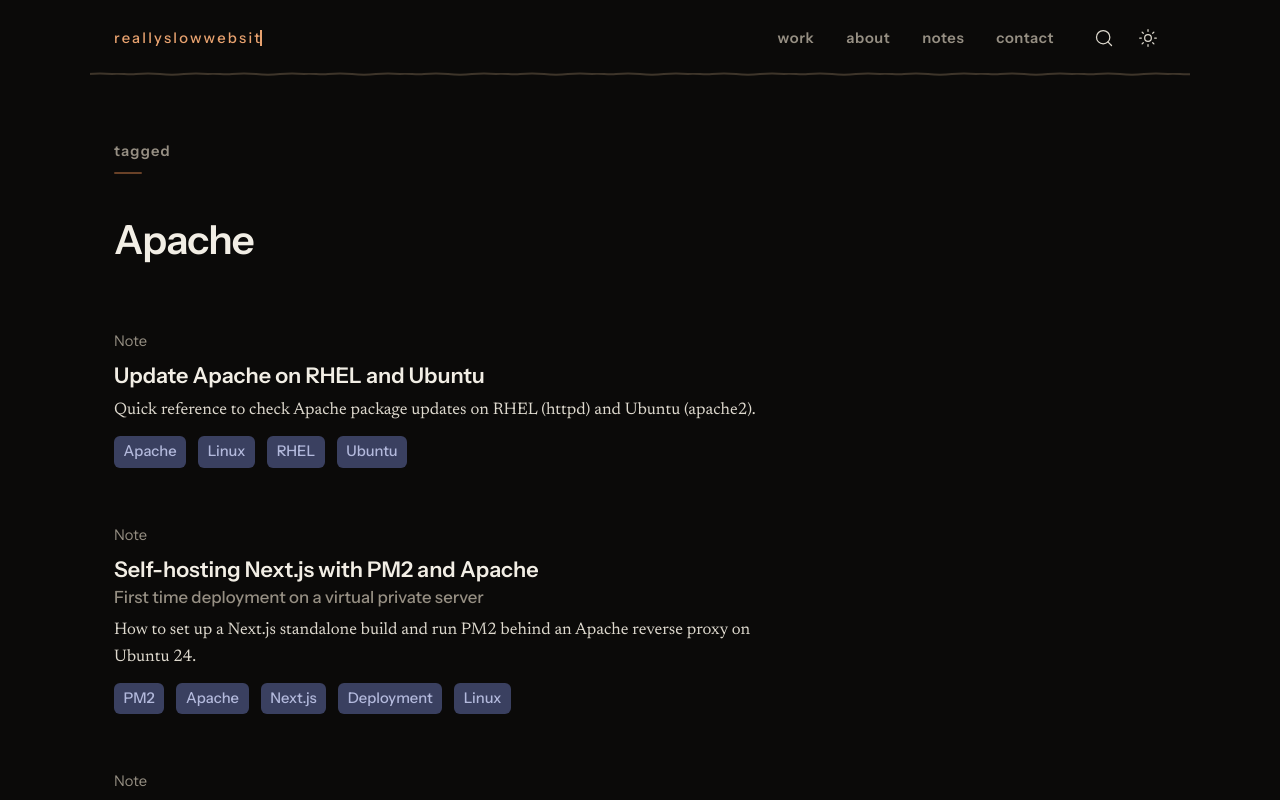
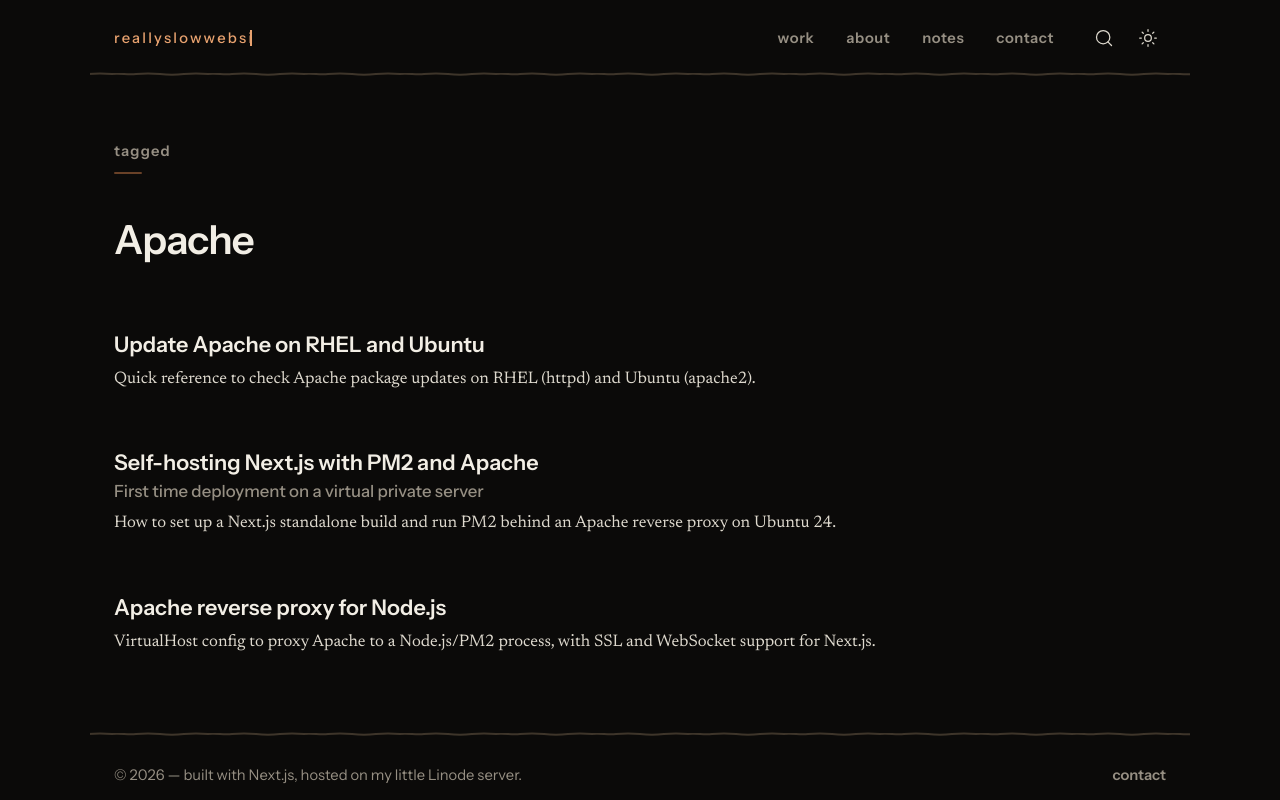
Before and after one commit to aterchin/portfolio, a Next.js app: page /tags/apache in a window 1280 px wide. Shown: the top 800 px of the page. Built offline with nearby package versions, Linux system fonts and the light colour scheme.

Commit message:
misc: refine tags UI and tag page lists
- Restyle Tag and Button toward pill accents
- Refactor tag results to shared ContentList
- Tweak About stack links and content spacing
- Tighten note frontmatter tags
- Shorten home hero greeting

```diff
--- a/src/app/tags/[tag]/page.module.css
+++ b/src/app/tags/[tag]/page.module.css
@@ -11,21 +11,3 @@
 .group {
   margin-bottom: var(--space-12);
 }
-
-.itemMeta {
-  font-family: var(--font-ui);
-  font-size: var(--text-xs);
-  color: var(--color-text-tertiary);
-  margin-bottom: var(--space-2);
-}
-
-.itemSummary {
-  max-width: var(--layout-prose);
-  margin-bottom: var(--space-3);
-}
-
-.itemTags {
-  display: flex;
-  flex-wrap: wrap;
-  gap: var(--space-1);
-}
--- a/src/app/tags/[tag]/page.tsx
+++ b/src/app/tags/[tag]/page.tsx
@@ -1,8 +1,7 @@
-import Link from "next/link";
 import { notFound } from "next/navigation";
 import { PageWrapper } from "@/components/layout/PageWrapper/PageWrapper";
+import { ContentList } from "@/components/ui/ContentList/ContentList";
 import { SectionLabel } from "@/components/ui/SectionLabel/SectionLabel";
-import { Tag } from "@/components/ui/Tag/Tag";
 import {
   getAllNormalizedTags,
   getContentByTag,
@@ -44,84 +43,34 @@ export default async function TagPage({
 
       {projects.length > 0 && (
         <section className={styles.group}>
-          <ul className="list-stack">
-            {projects.map((project) => (
-              <TagResultItem
-                key={project.slug}
-                href={`/work/${project.slug}`}
-                title={project.title}
-                subtitle={project.subtitle}
-                summary={project.summary}
-                tags={project.tags}
-                meta={project.type === "case-study" ? "Case study" : "Showcase"}
-                status={project.status}
-              />
-            ))}
-          </ul>
+          <ContentList
+            items={projects.map((item) => ({
+              href: `/work/${item.slug}`,
+              title: item.title,
+              subtitle: item.subtitle,
+              summary: item.summary,
+              tags: [],
+              typeLabel:
+                item.type === "case-study" ? "Case study" : "Showcase",
+            }))}
+          />
         </section>
       )}
 
       {notes.length > 0 && (
         <section className={styles.group}>
-          <ul className="list-stack">
-            {notes.map((note) => (
-              <TagResultItem
-                key={note.slug}
-                href={`/notes/${note.slug}`}
-                title={note.title}
-                subtitle={note.subtitle}
-                summary={note.summary}
-                tags={note.tags}
-                meta="Note"
-                status={note.status}
-              />
-            ))}
-          </ul>
+          <ContentList
+            items={notes.map((item) => ({
+              href: `/notes/${item.slug}`,
+              title: item.title,
+              subtitle: item.subtitle,
+              summary: item.summary,
+              tags: [],
+              status: item.status,
+            }))}
+          />
         </section>
       )}
     </PageWrapper>
   );
 }
-
-// ─── Tag result list item ──────────────────────────────────────────────────────
-
-interface TagResultItemProps {
-  href: string;
-  title: string;
-  subtitle?: string;
-  summary: string;
-  tags: string[];
-  meta: string;
-  status?: "published" | "draft";
-}
-
-function TagResultItem({
-  href,
-  title,
-  subtitle,
-  summary,
-  tags,
-  meta,
-  status,
-}: TagResultItemProps) {
-  return (
-    <li className="list-item">
-      <div className={styles.itemMeta}>{meta}</div>
-      <Link
-        href={href}
-        className={
-          status === "draft" ? "list-title draft-title" : "list-title"
-        }
-      >
-        {title}
-      </Link>
-      {subtitle && <p className="list-subtitle">{subtitle}</p>}
-      <p className={`list-summary ${styles.itemSummary}`}>{summary}</p>
-      <div className={styles.itemTags}>
-        {tags.map((t) => (
-          <Tag key={t} linked>{t}</Tag>
-        ))}
-      </div>
-    </li>
-  );
-}
--- a/src/components/home/Hero/Hero.tsx
+++ b/src/components/home/Hero/Hero.tsx
@@ -10,7 +10,7 @@ export function Hero() {
   return (
     <section className={styles.hero}>
       <div className={styles.copy}>
-        <h1 className={styles.heading}>Hey there, I&apos;m Adam.</h1>
+        <h1 className={styles.heading}>Hey, I&apos;m Adam.</h1>
         <p className={styles.body}>
           Fifteen years across LAMP stacks and I needed a place to organize it.
         </p>
--- a/src/components/ui/Button/Button.module.css
+++ b/src/components/ui/Button/Button.module.css
@@ -5,8 +5,8 @@
   font-size: var(--text-xs);
   letter-spacing: var(--tracking-wide);
   text-transform: uppercase;
-  padding: var(--space-3) var(--space-5);
-  border-radius: var(--radius-sm);
+  padding: var(--space-2) var(--space-4);
+  border-radius: var(--radius-full);
   cursor: pointer;
   transition: opacity var(--duration-base) var(--ease-base),
               border-color var(--duration-base) var(--ease-base),
--- a/src/components/ui/Tag/Tag.module.css
+++ b/src/components/ui/Tag/Tag.module.css
@@ -1,14 +1,15 @@
 .tag {
   display: inline-block;
   font-family: var(--font-ui);
-  font-weight: 500;
+  font-weight: 600;
   font-size: var(--text-xs);
   letter-spacing: var(--tracking-normal);
-  padding: 0.25rem 0.6rem;
-  border-radius: var(--radius-sm);
+  padding: var(--space-1) var(--space-3);
+  border-radius: var(--radius-full);
   margin-right: var(--space-2);
   margin-bottom: var(--space-2);
-  background: var(--color-periwinkle-mute);
-  color: var(--color-periwinkle-text);
+  border: 1px solid var(--color-accent);
+  background-color: var(--color-bg-3);
+  color: var(--color-accent-text);
   text-decoration: none;
 }
--- a/src/content/notes/allocate-swap-memory.mdx
+++ b/src/content/notes/allocate-swap-memory.mdx
@@ -2,7 +2,7 @@
 title: Allocate Swap Memory
 slug: allocate-swap-memory
 date: 2026-09-09
-tags: [Linux, Optimization, Linode]
+tags: [Linux, Optimization]
 summary: Reallocate swap memory for Out of Memory (OOM) errors.
 ---
 
--- a/src/content/notes/generate-github-key.mdx
+++ b/src/content/notes/generate-github-key.mdx
@@ -2,7 +2,7 @@
 title: Generate a GitHub SSH key
 slug: generate-github-key
 date: 2026-08-09
-tags: [GitHub, SSH, Ubuntu]
+tags: [Git, SSH, Ubuntu/RHEL]
 summary: Generate an ed25519 SSH key on Ubuntu, add it to GitHub, and keep ssh-agent running across sessions.
 ---
 
--- a/src/content/notes/network-utilities.mdx
+++ b/src/content/notes/network-utilities.mdx
@@ -2,7 +2,7 @@
 title: "Network utilities: Windows and macOS"
 slug: network-utilities
 date: 2026-09-02
-tags: [Windows, macOS, PowerShell]
+tags: [Network]
 summary: Side-by-side reference for common network diagnostics on Windows (PowerShell/CMD) and macOS (Terminal).
 ---
 
--- a/src/content/notes/update-apache.mdx
+++ b/src/content/notes/update-apache.mdx
@@ -2,7 +2,7 @@
 title: Update Apache on RHEL and Ubuntu
 slug: update-apache
 date: 2026-08-29
-tags: [Apache, Linux, RHEL, Ubuntu]
+tags: [Apache, Linux]
 summary: Quick reference to check Apache package updates on RHEL (httpd) and Ubuntu (apache2).
 ---
 
--- a/src/styles/utils.css
+++ b/src/styles/utils.css
@@ -92,7 +92,7 @@
     line-height: var(--leading-tight);
     letter-spacing: var(--tracking-tight);
     color: var(--color-text-primary);
-    margin-bottom: var(--space-3);
+    margin-bottom: var(--space-5);
   }
 
   .content-subtitle {
```
Also changed, not shown: src/app/about/page.module.css (+5 -3 lines).
